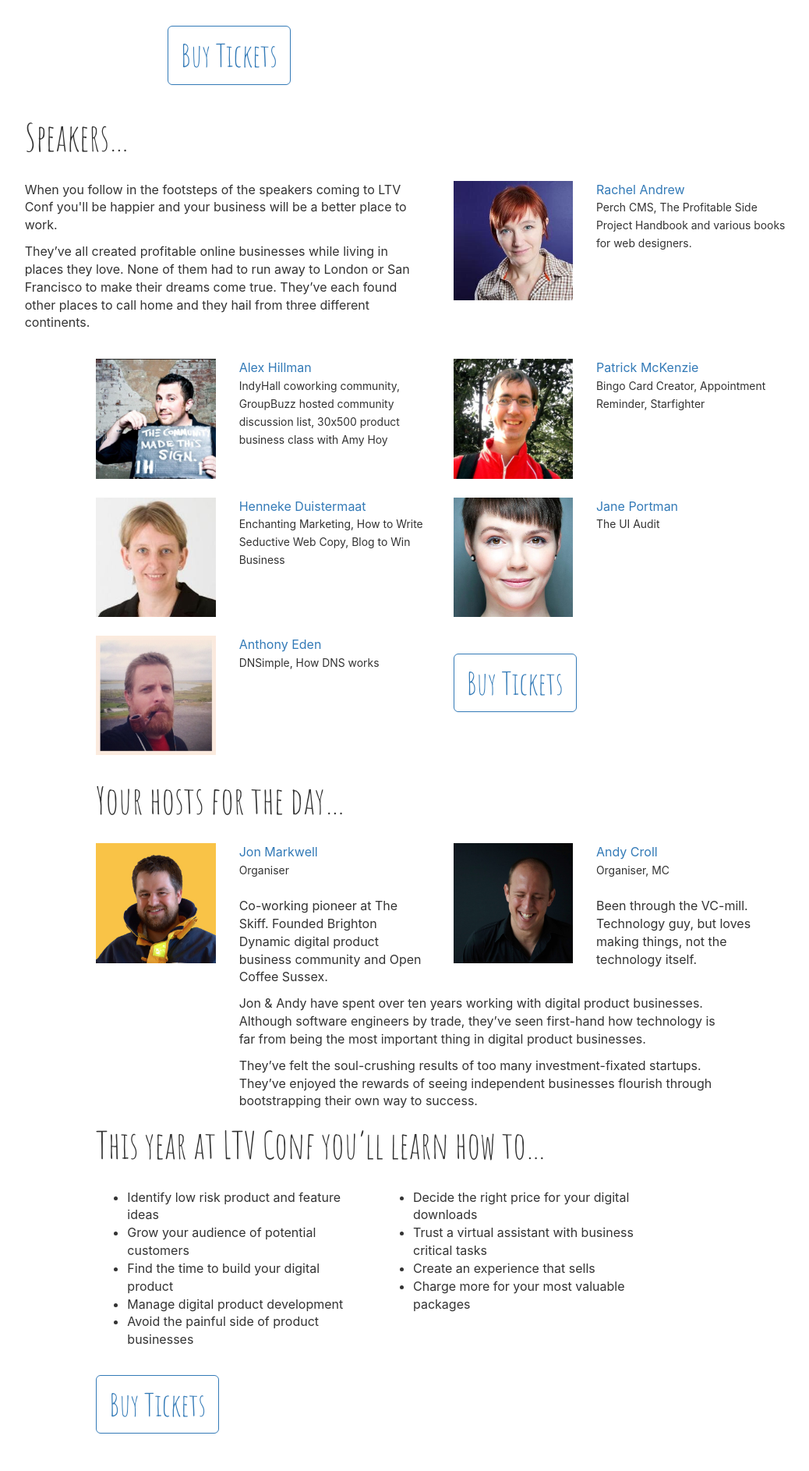
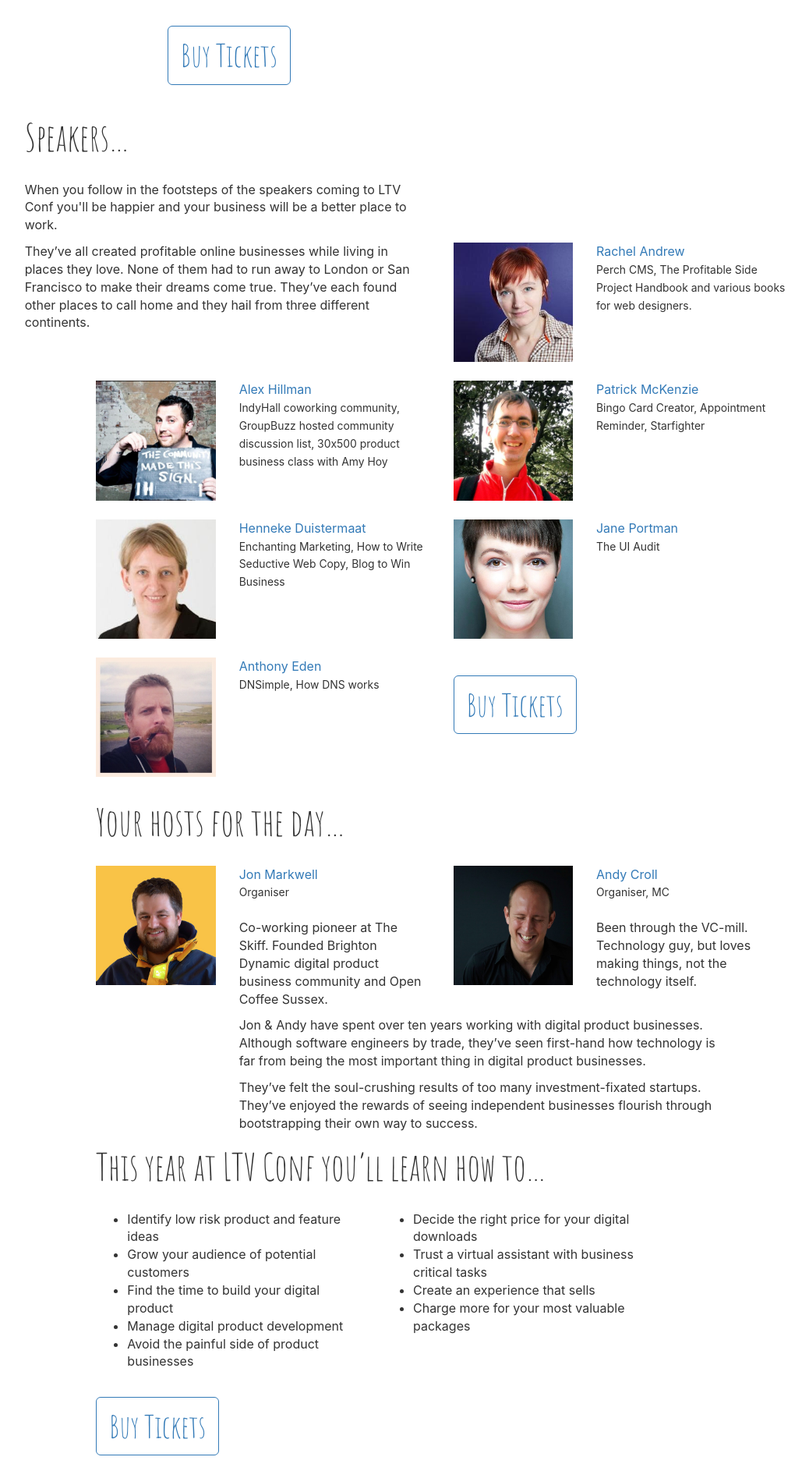
Before and after one commit to andycroll/ltvconf-2016, a Jekyll site: the page built from index.html, in a window 1280 px wide. Shown: the part 1873-3759 px from the top of the page at 78% size, without its empty margins (165-1203 px from the left). Built offline with Jekyll 4.4.1, drawn with Linux system fonts in a browser that asks for light colours; comment, search, counter and statistics services are not loaded.

Commit message:
More interesting speaker layout

```diff
--- a/index.html
+++ b/index.html
@@ -68,8 +68,10 @@
         <p class="lead lead-pull">Speakers&hellip;</p>
       </div>
 
+      <div class="col-sm-offset-1 col-sm-6">
+        <p>When you follow in the footsteps of the speakers coming to LTV Conf you'll be happier and your business will be a better place to work.</p>
+      </div>
       <div class="col-sm-offset-1 col-sm-6" style="margin-bottom: 24px">
-        <p>When you follow in the footsteps of the speakers coming to LTV Conf you'll be happier and your business will be a better place to work.</p>
         <p>They&rsquo;ve all created profitable online businesses while living in places they love. None of them had to run away to London or San Francisco to make their dreams come true. They&rsquo;ve each found other places to call home and they hail from three different continents.</p>
       </div>
 
```
